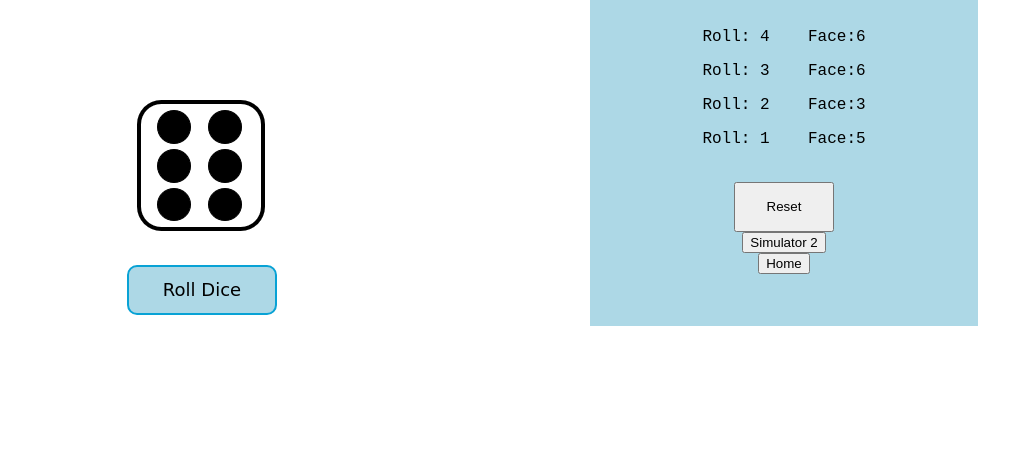
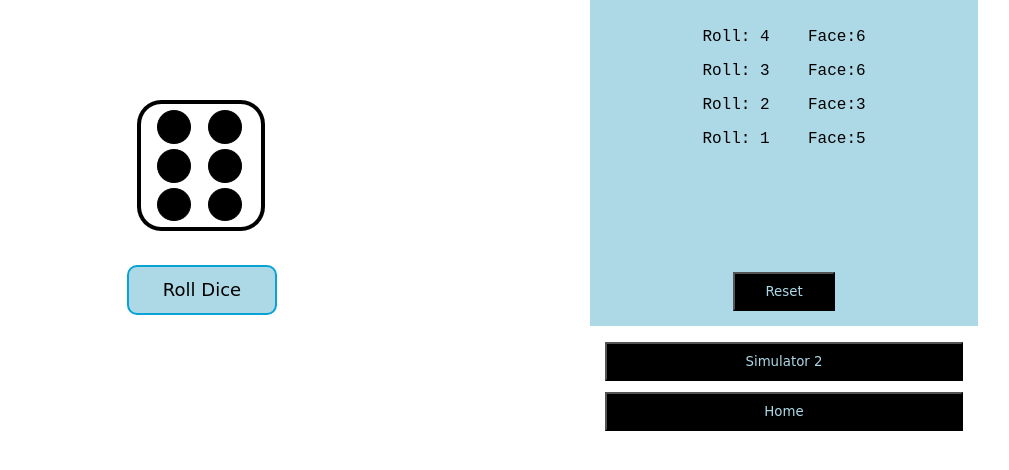
Before and after one commit to reaching-heights/programs-of-daily-use, a plain HTML site: page dice_roll_sim.html in a window 1280 px wide. Shown: the part 282-752 px from the top of the page, without its empty margins (244-1253 px from the left). Drawn offline with Linux system fonts and the light colour scheme.

Commit message:
Update style.css

```diff
--- a/style.css
+++ b/style.css
@@ -19,6 +19,7 @@ body{
     flex-direction: column;
     align-items: center;
     height: 400px;
+    position: relative;
 }
 
 h1,h2{
@@ -45,7 +46,30 @@ h1,h2{
     font-size: large;
 }
 
+.reset,.another,.home{
+    padding: 10px 30px;
+    margin: 5px;
+    font-family: cursive;
+    background-color: rgb(0,0,0);
+    color: lightblue;
+}
+.reset:hover,.another:hover,.home:hover{
+    cursor: pointer;
+    background-color: rgb(24, 24, 24);
+}
 .reset{
-    width: 100px;
-    height: 50px;
+    position: absolute;
+    bottom: 10px;
 }
+.another{
+    position: absolute;
+    bottom: -60px;
+    left:10px;
+    right:10px
+}
+.home{
+    position: absolute;
+    bottom: -110px;
+    left:10px;
+    right:10px
+}
```
